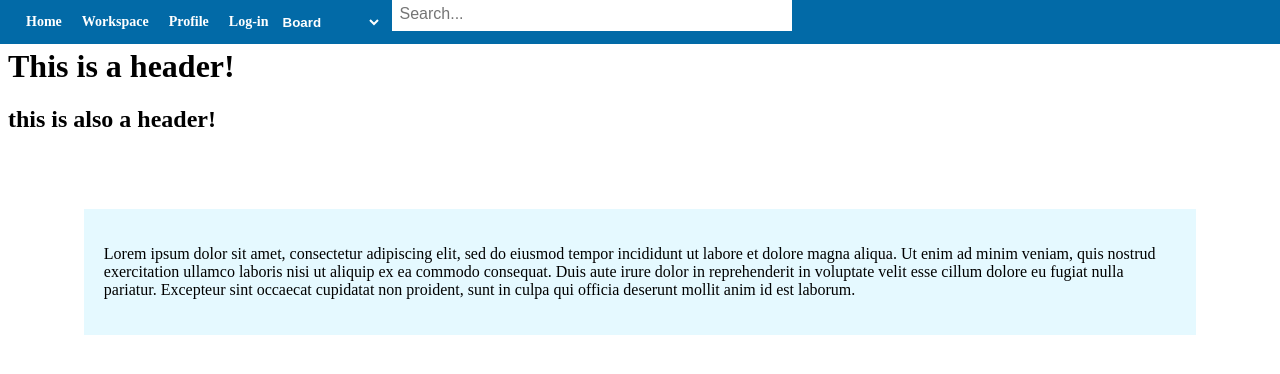
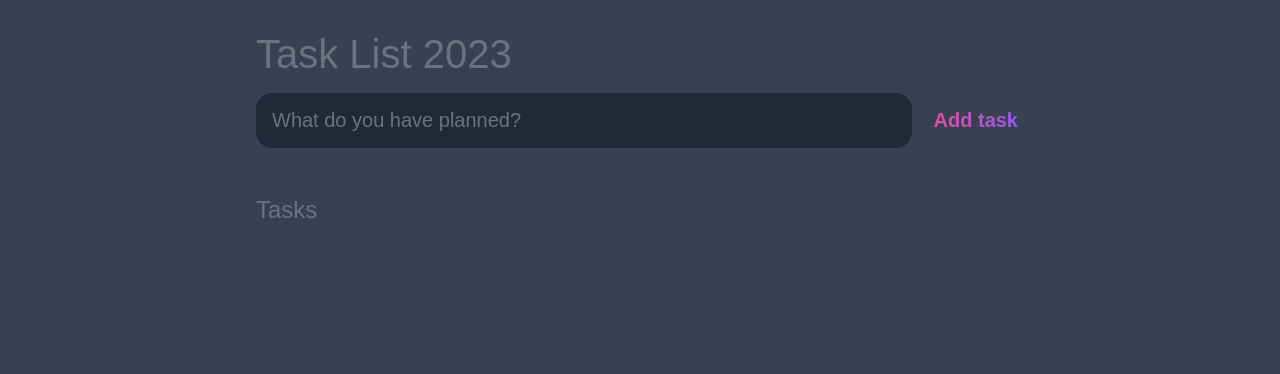
Before and after one commit to TeunKlaassens/CSE1500-Web-Technology-Assignment-One-HTML-and-CSS, a plain HTML site: page index.html in a window 1280 px wide. Shown: the top 374 px of the page. Drawn offline with Linux system fonts and the light colour scheme.

Commit message:
Add files via upload

```diff
--- a/index.html
+++ b/index.html
@@ -4,37 +4,52 @@
     <meta charset="UTF-8">
     <meta http-equiv="X-UA-Compatible" content="IE=edge">
     <meta name="viewport" content="width=device-width, initial-scale=1.0">
-    <link rel="stylesheet" href="index.css">
-    <title>Document</title>
+    <title>Task List 2023</title>
+
+    <link rel="stylesheet" href="main.css" />
 </head>
 <body>
-    <nav id="nav">
-        <ul>
-            <li><a href="index.html">Home</a></li>
-            <li><a href="index.html">Workspace</a></li>
-            <li><a href="login.html">Profile</a></li>
-            <li><a href="login.html">Log-in</a></li>
-            <select>
-                <option value="/board">Board</option>
-                <option value="/board/newBoard">New Board</option>
-                <option value="/board/editBoard">Edit Board</option>
-                <option value="/board/delBoard">Delete Board</option>
-            </select>
-            <li><form action="/search" method="get">
-                <input type="text" name="query" placeholder="Search...">
-                <!-- <button type="submit"><img src="/images/search.png" alt="Search"></button> -->
-              </form></li>
-        </ul>
-    </nav>
+    <header>
+        <h1>Task List 2023</h1>
+        <form id="new-task-form">
+            <input
+                type="text"
+                name="new-task-input"
+                id="new-task-input"
+                placeholder="What do you have planned?" />
+            <input
+                type="submit"
+                id="new-task-submit"
+                value="Add task" />
+        </form>
+    </header>
 
-    <h1>This is a header!</h1>
-    <h2>this is also a header!</h2>
+    <main>
+        <section class="task-list">
+            <h2>Tasks</h2>
 
+            <div id="tasks">
 
-    <div class="container">
-        <p>Lorem ipsum dolor sit amet, consectetur adipiscing elit, sed do eiusmod tempor incididunt ut labore et dolore magna aliqua. Ut enim ad minim veniam, quis nostrud exercitation ullamco laboris nisi ut aliquip ex ea commodo consequat. Duis aute irure dolor in reprehenderit in voluptate velit esse cillum dolore eu fugiat nulla pariatur. Excepteur sint occaecat cupidatat non proident, sunt in culpa qui officia deserunt mollit anim id est laborum.</p>
-    </div>
+                <!-- <div class= "task">
+                    <div class="content">
+                        <input
+                            type="text"
+                            class="text"
+                            value="My new task"
+                            readonly>
+                    </div>
+                    <div class="actions">
+                        <button class="edit">Edit</button>
+                        <button class="delete">Delete</button>
+                    </div>
 
+                </div> -->
+
+            </div>
+        </section>
+    </main>
+
+    <script src="main.js"></script>
 
 </body>
 </html>
--- /dev/null
+++ b/main.css
@@ -0,0 +1,151 @@
+:root {
+    --dark: #374151;
+	--darker: #1F2937;
+	--darkest: #111827;
+	--grey: #6B7280;
+	--pink: #EC4899;
+	--purple: #8B5CF6;
+	--light: #EEE;
+}
+
+* {
+    box-sizing: border-box;
+    margin: 0;
+    font-family: 'Fira sans', sans-serif;
+}
+
+body {
+    display: flex;
+    flex-direction: column;
+    min-height: 100vh;
+    background: var(--dark);
+    color: #FFF;
+}
+
+header {
+    padding: 2rem 1rem;
+    max-width: 800px;
+    width: 100%;
+    margin: 0 auto;
+}
+
+header h1 {
+    font-size: 2.5rem;
+    font-weight: 300;
+    color: var(--grey);
+    margin-bottom: 1rem;
+}
+
+#new-task-form {
+    display: flex;
+}
+input, button {
+    appearance: none;
+    border: none;
+    outline: none;
+    background: none;
+}
+
+#new-task-input {
+    flex: 1 1 0%;
+    background-color: var(--darker);
+    padding: 1rem;
+    border-radius: 1rem;
+    margin-right: 1rem;
+    color: var(--light);
+    font-size: 1.25rem;
+}
+
+#new-task-input::placeholder {
+    color: var(--grey);
+}
+
+#new-task-submit {
+    color: var(--pink);
+    font-size: 1.25rem;
+    font-weight: 700;
+    background-image: linear-gradient(to right, var(--pink), var(--purple));
+	-webkit-background-clip: text;
+	-webkit-text-fill-color: transparent;
+    cursor: pointer;
+    transition: 0.4s;
+}
+
+#new-task-submit:hover {
+    opacity: 0.8;
+}
+
+#new-task-submit:active {
+    opacity: 0.6;
+}
+
+main {
+    flex: 1 1 0%;
+    max-width: 800px;
+    width: 100%;
+    margin: 0 auto;
+}
+
+.task-list{
+    padding: 1rem;
+}
+
+.task-list h2 {
+    font-size: 1.5rem;
+    font-weight: 300;
+    color: var(--grey);
+    margin-bottom: 1rem;
+}
+
+#tasks .task {
+    display: flex;
+    justify-content: space-between;
+    background-color: var(--darkest);
+    padding: 1rem;
+    border-radius: 1rem;
+    margin-bottom: 1rem;
+}
+
+#tasks .task .content .text {
+    color: var(--light);
+    font-size: 1.125rem;
+    width: 100%;
+    display: block;
+    transition: 0.4s;
+}
+
+#tasks .task .content .text:not(:read-only) {
+    color: var(--pink);
+}
+
+#tasks .task .actions {
+    display: flex;
+    margin: 0 -0.5rem;
+}
+
+.task .actions button {
+    cursor: pointer;
+    margin: 0 0.5rem;
+    font-size: 1.125rem;
+    font-weight: 700;
+    text-transform: uppercase;
+    transition: 0.4s;
+}
+
+.task .actions button:hover {
+    opacity: 0.8;
+}
+
+.task .actions button:active {
+    opacity: 0.6;
+}
+
+.task .actions .edit {
+    background-image: linear-gradient(to right, var(--pink), var(--purple));
+    -webkit-background-clip: text;
+    -webkit-text-fill-color: transparent;
+}
+
+.task .actions .delete {
+    color: crimson;
+}
--- /dev/null
+++ b/main.js
@@ -0,0 +1,18 @@
+window.addEventListener('load', () => {
+    const form = document.querySelector("#new-task-form");
+    const input = document.querySelector("#new-task-input");
+    const list_el = document.querySelector("#tasks");
+
+    form.addEventListener('submit', (e) => {
+        e.preventDefault();
+
+        const task = input.value;
+
+        if (!task) {
+            alert("Please fill out the task");
+            return;
+        } else {
+            console.log("Success");
+        }
+    })
+})
```
